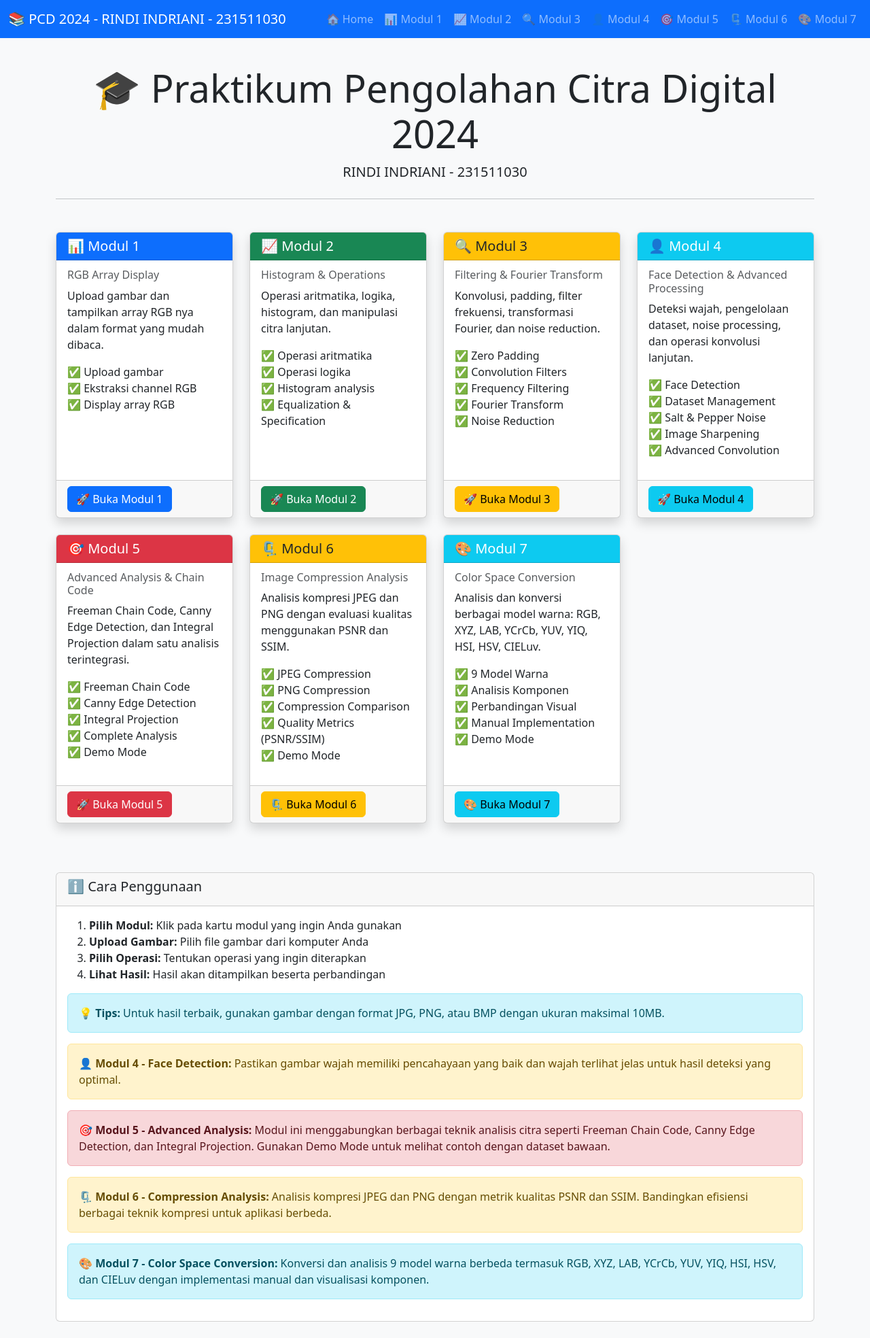
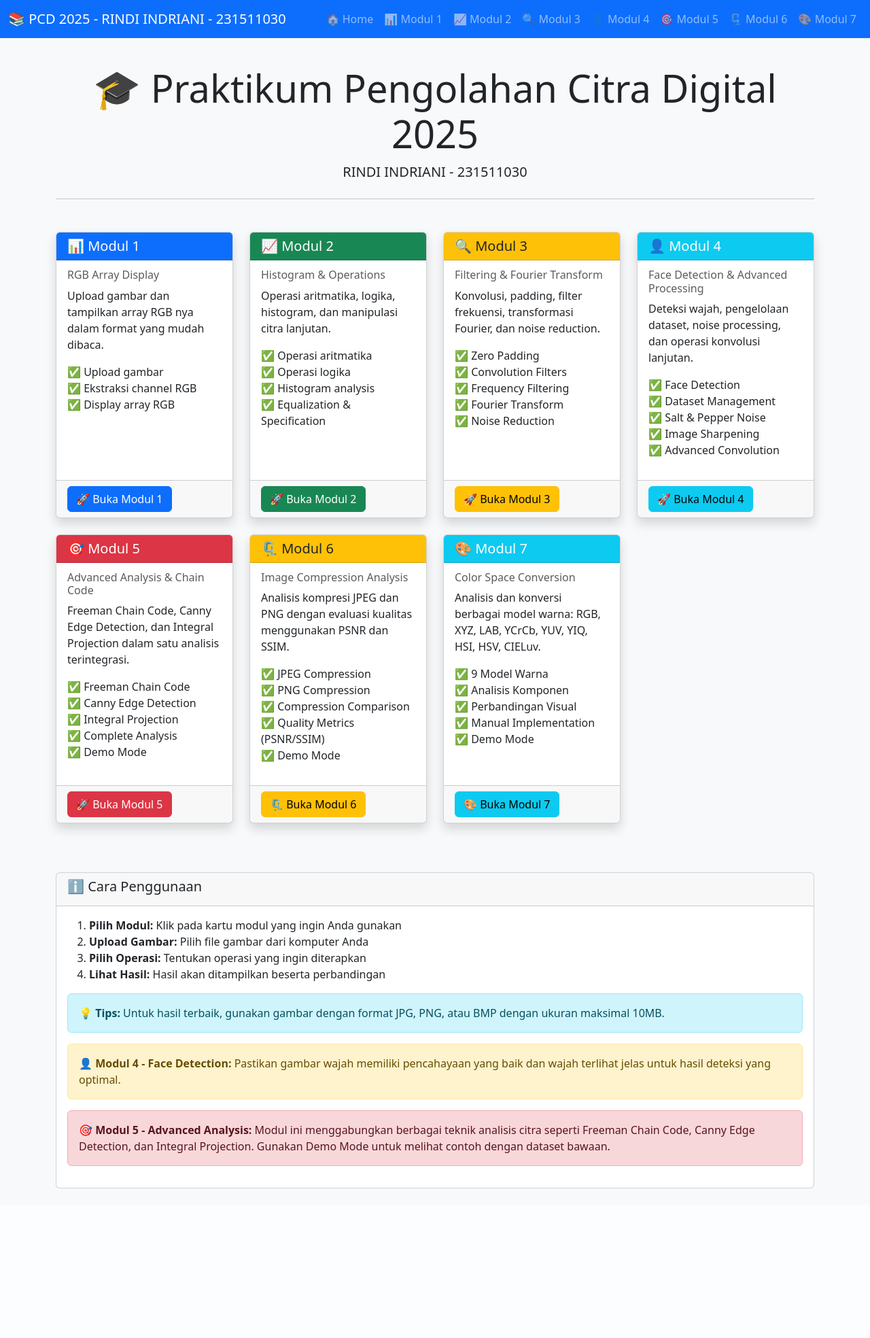
Before and after one commit to rindrn/digital-image-processing, a FastAPI app: page / in a window 1280 px wide. Shown: the whole page at 68% size. After the commit the page ends 1748 px from the top, so only its background shows below. Run offline with FastAPI, Linux system fonts and the light colour scheme.

Commit message:
update year header

```diff
--- a/templates/base.html
+++ b/templates/base.html
@@ -4,7 +4,7 @@
     <meta charset="UTF-8" />
     <meta name="viewport" content="width=device-width, initial-scale=1.0" />
     <title>
-      {% block title %}PCD 2024 - RINDI INDRIANI - 231511030{% endblock %}
+      {% block title %}PCD 2025 - RINDI INDRIANI - 231511030{% endblock %}
     </title>
     <link
       href="https://cdn.jsdelivr.net/npm/bootstrap@5.3.0/dist/css/bootstrap.min.css"
@@ -27,7 +27,7 @@
     <nav class="navbar navbar-expand-lg navbar-dark bg-primary">
       <div class="container-fluid">
         <a class="navbar-brand" href="/">
-          📚 PCD 2024 - RINDI INDRIANI - 231511030
+          📚 PCD 2025 - RINDI INDRIANI - 231511030
         </a>
         <button
           class="navbar-toggler"
@@ -53,7 +53,8 @@
             </li>
             <li class="nav-item">
               <a class="nav-link" href="/modul4/">👤 Modul 4</a>
-            </li>            <li class="nav-item">
+            </li>
+            <li class="nav-item">
               <a class="nav-link" href="/modul5/">🎯 Modul 5</a>
             </li>
             <li class="nav-item">
@@ -95,15 +96,16 @@
                 <a class="nav-link" href="/modul5/">
                   🎯 Modul 5: Advanced Analysis
                 </a>
-              </li>              <li class="nav-item">
+              </li>
+              <li class="nav-item">
                 <a class="nav-link" href="/modul6/">
                   🗜️ Modul 6: Compression Analysis
                 </a>
               </li>
               <li class="nav-item">
-                <a class="nav-link" href="/modul7/">
-                  🎨 Modul 7: Color Space Conversion
-                </a>
+                <span class="nav-link text-muted">
+                  🔜 Modul 7: Coming Soon
+                </span>
               </li>
             </ul>
           </div>
--- a/templates/index.html
+++ b/templates/index.html
@@ -1,8 +1,8 @@
-{% extends "base.html" %} {% block title %}Home - PCD 2024{% endblock %} {%
+{% extends "base.html" %} {% block title %}Home - PCD 2025{% endblock %} {%
 block content %}
 <div class="container mt-4">
   <div class="text-center mb-5">
-    <h1 class="display-4">🎓 Praktikum Pengolahan Citra Digital 2024</h1>
+    <h1 class="display-4">🎓 Praktikum Pengolahan Citra Digital 2025</h1>
     <p class="lead">RINDI INDRIANI - 231511030</p>
     <hr class="my-4" />
   </div>
@@ -166,18 +166,18 @@ block content %}
           <a href="/modul6/" class="btn btn-warning">🗜️ Buka Modul 6</a>
         </div>
       </div>
-    </div>    <!-- Modul 7 -->
+    </div>
+    <!-- Modul 7 -->
     <div class="col-md-6 col-lg-3 mb-4">
       <div class="card h-100 module-card shadow">
         <div class="card-header bg-info text-white">
           <h5 class="card-title mb-0">🎨 Modul 7</h5>
         </div>
         <div class="card-body">
-          <h6 class="card-subtitle mb-2 text-muted">
-            Color Space Conversion
-          </h6>
+          <h6 class="card-subtitle mb-2 text-muted">Color Space Conversion</h6>
           <p class="card-text">
-            Analisis dan konversi berbagai model warna: RGB, XYZ, LAB, YCrCb, YUV, YIQ, HSI, HSV, CIELuv.
+            Analisis dan konversi berbagai model warna: RGB, XYZ, LAB, YCrCb,
+            YUV, YIQ, HSI, HSV, CIELuv.
           </p>
           <ul class="list-unstyled">
             <li>✅ 9 Model Warna</li>
@@ -228,26 +228,13 @@ block content %}
             <strong>👤 Modul 4 - Face Detection:</strong> Pastikan gambar wajah
             memiliki pencahayaan yang baik dan wajah terlihat jelas untuk hasil
             deteksi yang optimal.
-          </div>          <!-- 🔥 NEW Info untuk Modul 5 -->
+          </div>
+          <!-- 🔥 NEW Info untuk Modul 5 -->
           <div class="alert alert-danger mt-3">
             <strong>🎯 Modul 5 - Advanced Analysis:</strong> Modul ini
             menggabungkan berbagai teknik analisis citra seperti Freeman Chain
             Code, Canny Edge Detection, dan Integral Projection. Gunakan Demo
             Mode untuk melihat contoh dengan dataset bawaan.
-          </div>
-          <!-- 🔥 NEW Info untuk Modul 6 -->
-          <div class="alert alert-warning mt-3">
-            <strong>🗜️ Modul 6 - Compression Analysis:</strong> Analisis
-            kompresi JPEG dan PNG dengan metrik kualitas PSNR dan SSIM.
-            Bandingkan efisiensi berbagai teknik kompresi untuk aplikasi
-            berbeda.
-          </div>
-          <!-- 🔥 NEW Info untuk Modul 7 -->
-          <div class="alert alert-info mt-3">
-            <strong>🎨 Modul 7 - Color Space Conversion:</strong> Konversi dan
-            analisis 9 model warna berbeda termasuk RGB, XYZ, LAB, YCrCb, YUV,
-            YIQ, HSI, HSV, dan CIELuv dengan implementasi manual dan visualisasi
-            komponen.
           </div>
         </div>
       </div>
```
